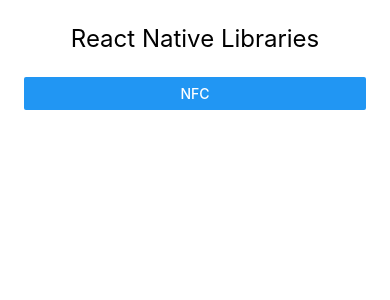
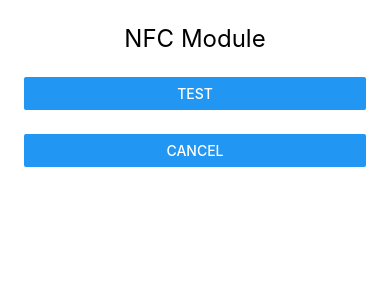
Before and after one commit to devhante/RnLibrary, a React Native app: screen / in a window 390 px wide. Shown: the top 300 px of the page. Built offline with nearby package versions, Linux system fonts and the light colour scheme.

Commit message:
NFC Module, NFC Screen 추가

```diff
--- a/App.tsx
+++ b/App.tsx
@@ -1,10 +1,11 @@
 import React from 'react';
 import { MainScreen } from './src/screens/mainScreen';
+import { NfcScreen } from './src/screens/nfcScreen';
 
 export default class App extends React.Component {
     public render() {
         return (
-            <MainScreen />
+            <NfcScreen />
         );
     }
 }
--- /dev/null
+++ b/src/modules/nfcModule/nfcModule.tsx
@@ -0,0 +1,30 @@
+import NfcManager, { NfcEvents } from 'react-native-nfc-manager';
+
+export default class NfcModule {
+    componentDidMount() {
+        NfcManager.start();
+        NfcManager.setEventListener(NfcEvents.DiscoverTag, (tag: any) => {
+            console.warn('tag', tag);
+            NfcManager.setAlertMessageIOS('I got your tag!');
+            NfcManager.unregisterTagEvent().catch(() => 0);
+        });
+    }
+
+    componentWillUnmount() {
+        NfcManager.setEventListener(NfcEvents.DiscoverTag, null);
+        NfcManager.unregisterTagEvent().catch(() => 0);
+    }
+
+    public test = async () => {
+        try {
+            await NfcManager.registerTagEvent();
+        } catch (exception) {
+            console.warn('exception', exception);
+            NfcManager.unregisterTagEvent().catch(() => 0);
+        }
+    }
+
+    public cancel = () => {
+        NfcManager.unregisterTagEvent().catch(() => 0);
+    }
+}
--- /dev/null
+++ b/src/screens/nfcScreen.tsx
@@ -0,0 +1,54 @@
+import React from 'react'
+import { Button, StyleSheet, Text, View} from 'react-native';
+import NfcModule from '../modules/nfcModule/nfcModule';
+
+export class NfcScreen extends React.Component {
+    private nfcModule: NfcModule;
+
+    constructor(props: any) {
+        super(props);
+        this.nfcModule = new NfcModule();
+    }
+
+    private handlePressTestButton = () => {
+        this.nfcModule.test();
+    }
+
+    private handlePressCancelButton = () => {
+        this.nfcModule.cancel();
+    }
+
+    public render() {
+        return (
+            <View style={styles.nfcScreen}>
+                <Text style={styles.title}>NFC Module</Text>
+                <View style={styles.button}>
+                    <Button
+                        title="Test"
+                        onPress={this.handlePressTestButton}
+                    />
+                </View>
+                <View style={styles.button}>
+                    <Button
+                        title="Cancel"
+                        onPress={this.handlePressCancelButton}
+                    />
+                </View>
+            </View>
+        );
+    }
+}
+
+const styles = StyleSheet.create({
+    nfcScreen: {
+        padding: 24
+    },
+    title: {
+        marginBottom: 24,
+        textAlign: 'center',
+        fontSize: 24
+    },
+    button: {
+        marginBottom: 24
+    }
+});
```
